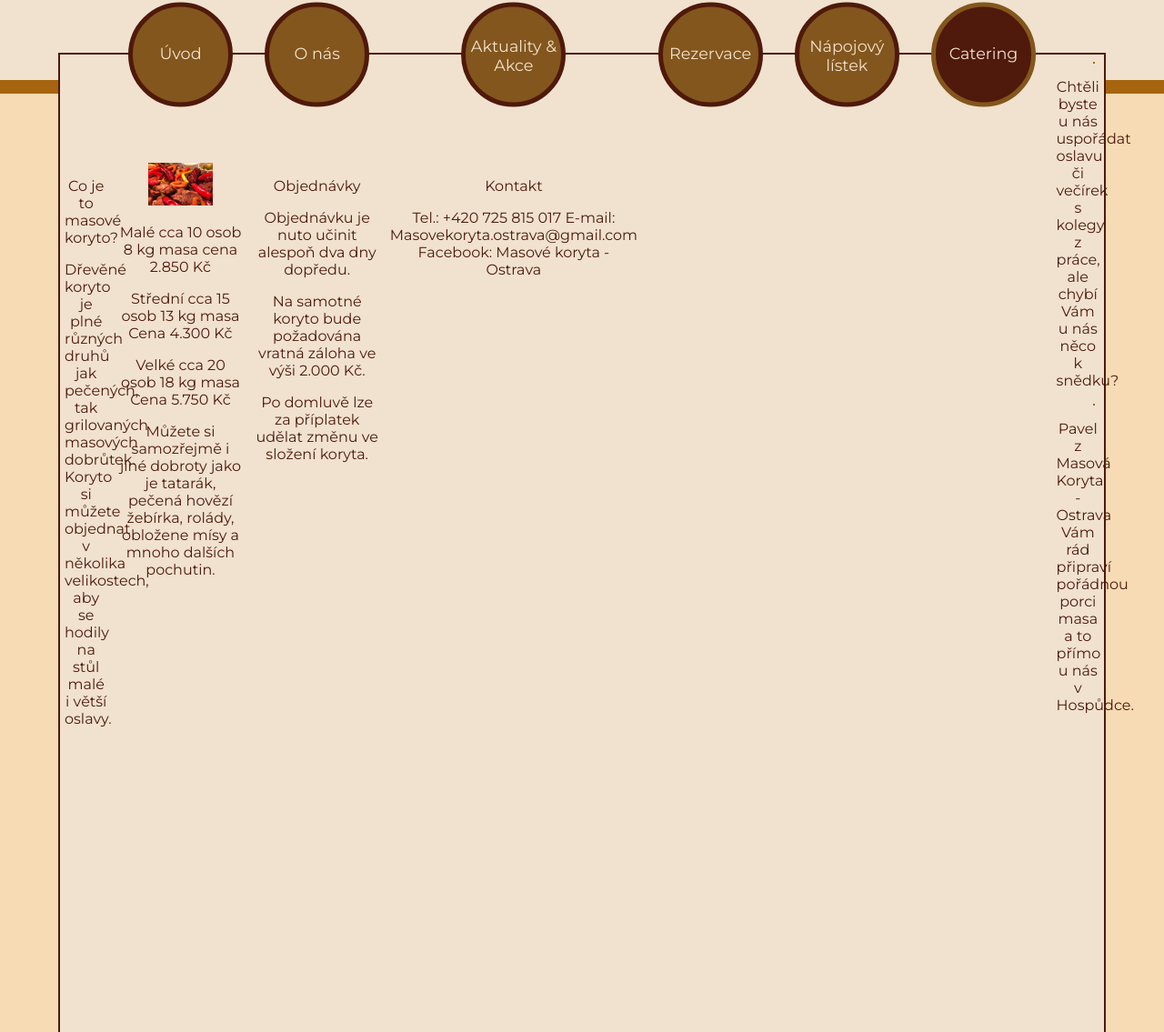
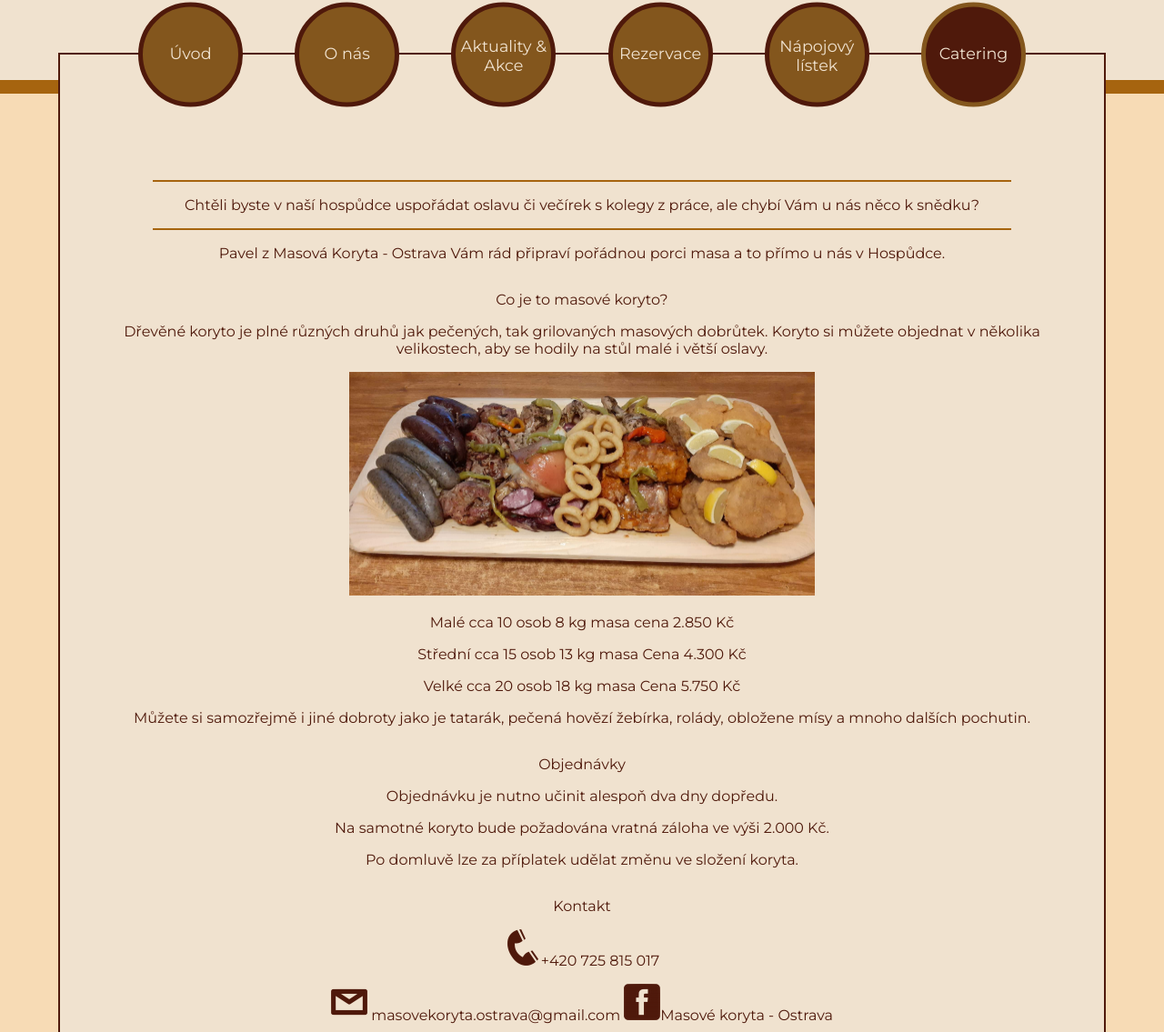
Before and after one commit to PetraU11/Hospudka-Na-Spici, an Eleventy site: page catering.html in a window 1280 px wide. Shown: the part 217-1352 px from the top of the page at 91% size. Built offline with nearby package versions, Linux system fonts and the light colour scheme; Eleventy itself is replaced by a stand-in of ours; files that its build step writes are made by us from their sources.

Commit message:
catering content icons added

```diff
--- a/catering.html
+++ b/catering.html
@@ -16,7 +16,7 @@ title: Catering
 
 <div class="main__intro">
     <hr>
-<p> Chtěli byste u nás uspořádat oslavu či večírek s kolegy z práce, ale chybí Vám u nás něco k snědku? </p>
+<p> Chtěli byste v naší hospůdce uspořádat oslavu či večírek s kolegy z práce, ale chybí Vám u nás něco k snědku? </p>
 <hr>
 <p> Pavel z Masová Koryta - Ostrava Vám rád připraví pořádnou porci masa a to přímo u nás v Hospůdce.
 </p>
@@ -33,7 +33,7 @@ Koryto si můžete objednat v několika velikostech, aby se hodily na stůl mal
 </div>
 
 <div class="main__pricing">
-<img class="pricing__photo" src="/images/koryto-l.jpg" alt="Masové koryto">
+<img class="pricing__photo" src="/images/masove_koryto.jpg" alt="Masové koryto">
 <p> Malé
 cca 10 osob
 8 kg masa
@@ -56,16 +56,18 @@ rolády, obložene mísy a mnoho dalších pochutin. </p>
 
 <div class="main__orders">
 <p> Objednávky </p>
-<p> Objednávku je nuto učinit alespoň dva dny dopředu.</p>
+<p> Objednávku je nutno učinit alespoň dva dny dopředu.</p>
 <p> Na samotné koryto bude požadována vratná záloha ve výši 2.000 Kč.</p>
 <p> Po domluvě lze za příplatek udělat změnu ve složení koryta.</p>
 </div>
 
 <div class="main__contact">
 <p> Kontakt</p>
-Tel.: +420 725 815 017
-E-mail: Masovekoryta.ostrava@gmail.com
-Facebook: Masové koryta - Ostrava
+
+<p> <img src="/images/phone-text.png" alt="telefon">+420 725 815 017</p>
+<a href="mailto:masovakoryta.ostrava@gmail.com"><img src="/images/email-text.png" alt="email"> masovekoryta.ostrava@gmail.com</a>
+<a href="https://www.facebook.com/people/Masov%C3%A9-koryta-Ostrava/100064211496166/"><img src="/images/facebook-text.png" alt="facebook">Masové koryta - Ostrava</a>
+
 </div>
 
 <img class="main__logo-bottom" src="/images/logo-circle.png" alt="Logo">
--- a/scss/catering.scss
+++ b/scss/catering.scss
@@ -22,9 +22,6 @@ body {margin: 0;
 
 
 .main {
-    display:grid;
-    grid-template-rows: 8% repeat(4,auto) ;
-    grid-row: 10px;
     position: relative;
     z-index: 1;
     top: -45px;
@@ -40,7 +37,22 @@ body {margin: 0;
 
 
     @media screen and (min-width: 1000px) {
-        grid-template-columns: 5% repeat(6, 1fr) 5%; }}
+        display:grid;
+        grid-template-columns: 5% repeat(6, 1fr) 5%;
+
+        &__intro { grid-column: 2 / 8;
+            grid-row: 2 / 3;}
+        &__description {grid-column: 2 / 8;
+            grid-row: 3 / 4;}
+        &__pricing {grid-column: 2 / 8;
+            grid-row: 4 / 5; }
+        &__orders {grid-column: 2 / 8;}
+        &__contact {grid-column: 2 / 8;}
+
+
+
+    }}
+
 
 
 .main > div {
@@ -57,3 +69,8 @@ margin-right: 40px;
 .pricing__photo {
     width: 50%;
 }
+
+.main__contact > a {
+    text-decoration: none;
+    color:#4f190b;
+}
```
Also changed, not shown: css/catering.css, images/email-text.png (added), images/facebook-text.png (added), images/masove_koryto.jpg (added), images/phone-text.png (added), 1 other file.
